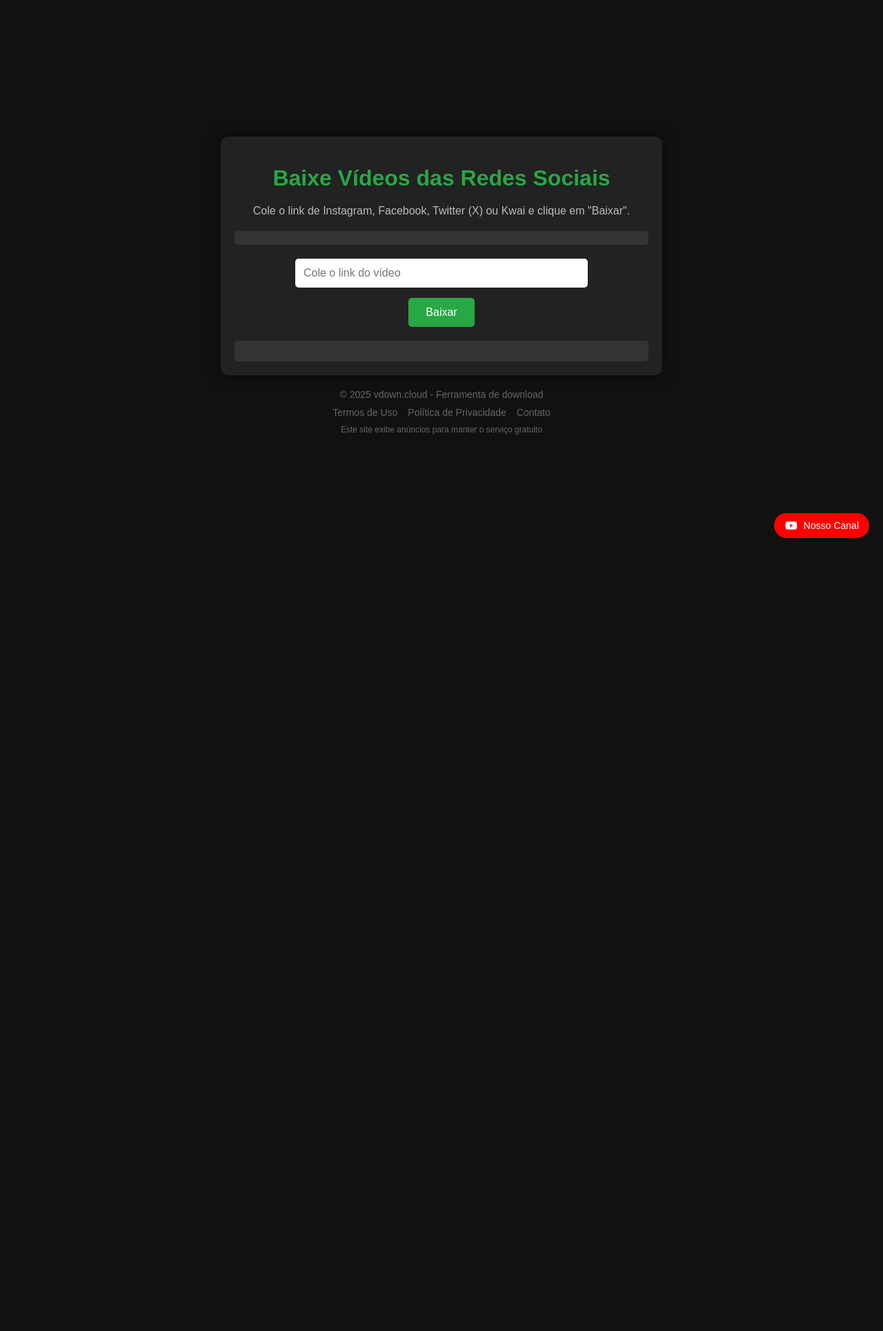
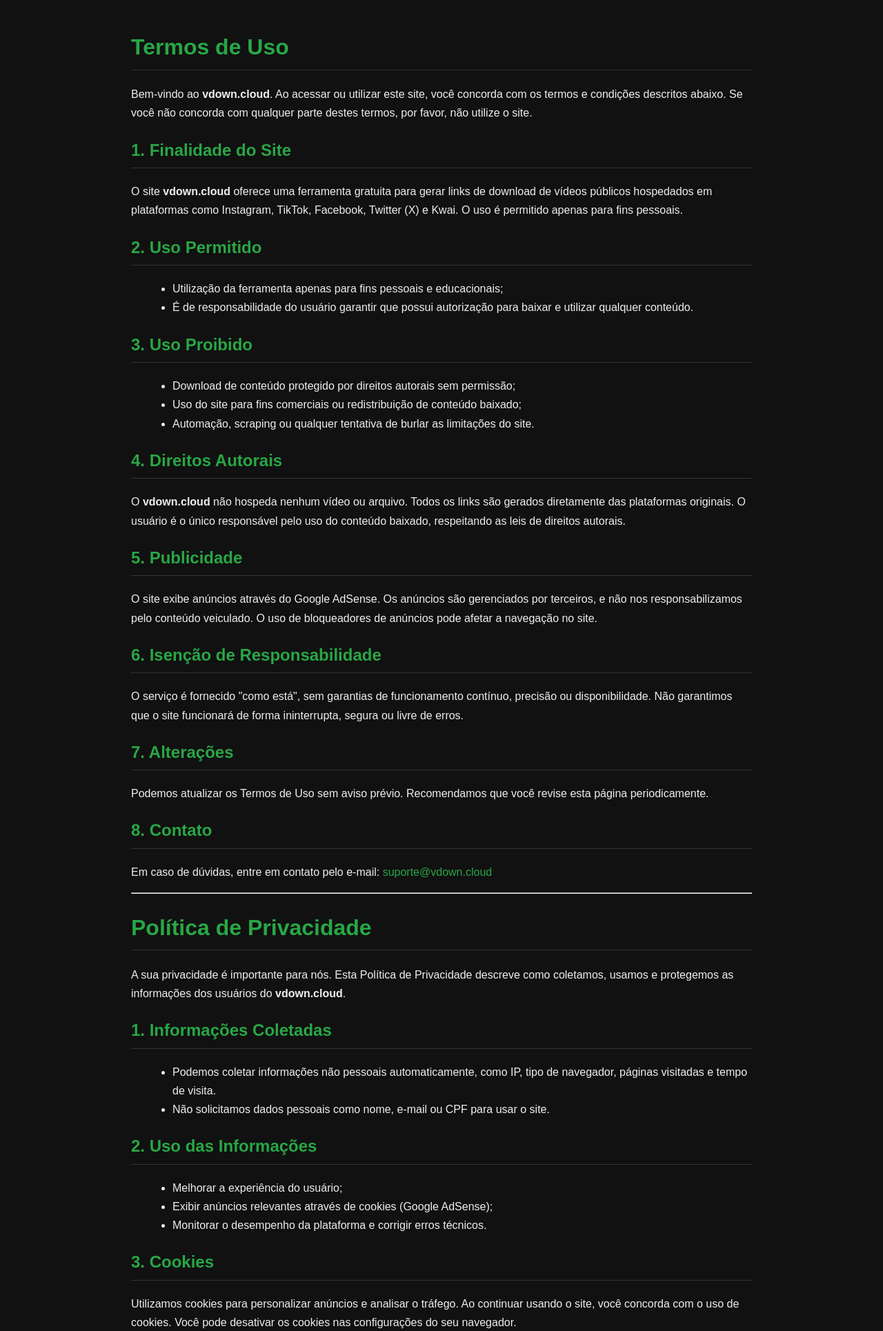
Before and after one commit to vdownyu/vdown04, a Flask app: page / in a window 1280 px wide. Shown: the top 1930 px of the page at 69% size. Before the commit the page ends 780 px from the top, so only its background shows below. Run offline with Flask 3, Linux system fonts and the light colour scheme.

Commit message:
Update index.html

```diff
--- a/vdown_link_direto/templates/index.html
+++ b/vdown_link_direto/templates/index.html
@@ -1,224 +1,120 @@
 <!DOCTYPE html>
 <html lang="pt-br">
 <head>
-    <meta charset="UTF-8">
-    <meta name="viewport" content="width=device-width, initial-scale=1.0">
-    <title>Baixar Vídeos das Redes Sociais</title>
-    <meta name="description" content="Baixe vídeos de Instagram, Facebook, Twitter (X) e Kwai em alta qualidade, direto no seu computador.">
-    <meta name="author" content="Gabriel">
-    <meta name="google-adsense-account" content="ca-pub-1002217629499561">
+  <meta charset="UTF-8" />
+  <meta name="viewport" content="width=device-width, initial-scale=1.0"/>
+  <title>Termos de Uso e Política de Privacidade - vdown.cloud</title>
+  <meta name="description" content="Leia os Termos de Uso e a Política de Privacidade do site vdown.cloud. Garantimos transparência e responsabilidade no uso da plataforma.">
   <link rel="icon" href="/static/favicon.ico" type="image/x-icon">
-
-    <!-- Código AdSense -->
-    <script async src="https://pagead2.googlesyndication.com/pagead/js/adsbygoogle.js?client=ca-pub-1002217629499561" crossorigin="anonymous"></script>
   <style>
     body {
       font-family: Arial, sans-serif;
       background-color: #111;
       color: #eee;
-            text-align: center;
       padding: 20px;
-            margin: 0;
-            min-height: 100vh;
-            display: flex;
-            flex-direction: column;
-            align-items: center;
-            justify-content: center;
-            position: relative;
+      max-width: 900px;
+      margin: auto;
+      line-height: 1.7;
     }
-        .container {
-            max-width: 600px;
-            width: 100%;
-            padding: 20px;
-            background-color: #222;
-            border-radius: 10px;
-            box-shadow: 0 0 20px rgba(0,0,0,0.5);
+    h1, h2 {
+      color: #28a745;
+      border-bottom: 1px solid #333;
+      padding-bottom: 5px;
     }
-        h1 {
-            color: #28a745;
-            margin-bottom: 20px;
-        }
-        p.lead {
-            margin-top: 0;
-            color: #bbb;
-        }
-        input {
-            padding: 12px;
-            font-size: 16px;
-            width: 80%;
-            max-width: 400px;
-            border: none;
-            border-radius: 5px;
-            margin-bottom: 15px;
-        }
-        button {
-            padding: 12px 25px;
-            font-size: 16px;
-            background-color: #28a745;
-            color: white;
-            border: none;
-            border-radius: 5px;
-            cursor: pointer;
-            transition: background-color 0.3s;
-        }
-        button:hover {
-            background-color: #218838;
-        }
-        #result {
-            margin-top: 20px;
-            padding: 15px;
-            border-radius: 5px;
-            background-color: #333;
-            word-break: break-word;
-        }
-        #result a {
+    a {
       color: #28a745;
       text-decoration: none;
-            font-weight: bold;
     }
-        .error {
-            color: #dc3545;
+    a:hover {
+      text-decoration: underline;
+    }
+    ul {
+      margin-left: 20px;
     }
     footer {
-            margin-top: 20px;
-            color: #666;
-            font-size: 14px;
-            text-align: center;
-        }
-        .footer-links {
-            display: flex;
-            justify-content: center;
-            gap: 15px;
-            margin-top: 10px;
-        }
-        .footer-links a {
-            color: #666;
-            text-decoration: none;
-            transition: color 0.3s;
-        }
-        .footer-links a:hover {
-            color: #28a745;
-        }
-        .ad-container {
-            margin: 20px 0;
-            padding: 10px;
-            background-color: #333;
-            border-radius: 5px;
-        }
-        .youtube-channel {
-            position: fixed;
-            bottom: 20px;
-            right: 20px;
-            background-color: #ff0000;
-            color: white;
-            padding: 8px 15px;
-            border-radius: 20px;
-            font-size: 14px;
-            text-decoration: none;
-            display: flex;
-            align-items: center;
-            gap: 8px;
-            transition: transform 0.3s, background-color 0.3s;
-            z-index: 1000;
-        }
-        .youtube-channel:hover {
-            background-color: #cc0000;
-            transform: scale(1.05);
-        }
-        .youtube-icon {
-            width: 20px;
-            height: 20px;
+      margin-top: 40px;
+      font-size: 0.9em;
+      color: #aaa;
     }
   </style>
 </head>
 <body>
-    <div class="container">
-        <h1>Baixe Vídeos das Redes Sociais</h1>
-        <p class="lead">Cole o link de Instagram, Facebook, Twitter (X) ou Kwai e clique em "Baixar".</p>
 
-        <!-- Container para anúncios -->
-        <div class="ad-container">
-            <ins class="adsbygoogle"
-                 style="display:block"
-                 data-ad-client="ca-pub-1002217629499561"
-                 data-ad-slot="1234567890"></ins>
-            <script>
-                 (adsbygoogle = window.adsbygoogle || []).push({});
-            </script>
-        </div>
+  <h1>Termos de Uso</h1>
 
-        <input type="text" id="videoUrl" placeholder="Cole o link do vídeo">
-        <div style="margin-bottom:10px;">
-            <button onclick="baixar()">Baixar</button>
-        </div>
-        <div id="result"></div>
-    </div>
+  <p>Bem-vindo ao <strong>vdown.cloud</strong>. Ao acessar ou utilizar este site, você concorda com os termos e condições descritos abaixo. Se você não concorda com qualquer parte destes termos, por favor, não utilize o site.</p>
 
-    <!-- Link fixo para o canal do YouTube -->
-    <a href="https://www.youtube.com/@MenteCuriosa-yu" class="youtube-channel" target="_blank">
-        <svg class="youtube-icon" viewBox="0 0 24 24">
-            <path fill="currentColor" d="M10,15L15.19,12L10,9V15M21.56,7.17C21.69,7.64 21.78,8.27 21.84,9.07C21.91,9.87 21.94,10.56 21.94,11.16L22,12C22,14.19 21.84,15.8 21.56,16.83C21.31,17.73 20.73,18.31 19.83,18.56C19.36,18.69 18.5,18.78 17.18,18.84C15.88,18.91 14.69,18.94 13.59,18.94L12,19C7.81,19 5.2,18.84 4.17,18.56C3.27,18.31 2.69,17.73 2.44,16.83C2.31,16.36 2.22,15.73 2.16,14.93C2.09,14.13 2.06,13.44 2.06,12.84L2,12C2,9.81 2.16,8.2 2.44,7.17C2.69,6.27 3.27,5.69 4.17,5.44C4.64,5.31 5.5,5.22 6.82,5.16C8.12,5.09 9.31,5.06 10.41,5.06L12,5C16.19,5 18.8,5.16 19.83,5.44C20.73,5.69 21.31,6.27 21.56,7.17Z"/>
-        </svg>
-        Nosso Canal
-    </a>
+  <h2>1. Finalidade do Site</h2>
+  <p>O site <strong>vdown.cloud</strong> oferece uma ferramenta gratuita para gerar links de download de vídeos públicos hospedados em plataformas como Instagram, TikTok, Facebook, Twitter (X) e Kwai. O uso é permitido apenas para fins pessoais.</p>
+
+  <h2>2. Uso Permitido</h2>
+  <ul>
+    <li>Utilização da ferramenta apenas para fins pessoais e educacionais;</li>
+    <li>É de responsabilidade do usuário garantir que possui autorização para baixar e utilizar qualquer conteúdo.</li>
+  </ul>
+
+  <h2>3. Uso Proibido</h2>
+  <ul>
+    <li>Download de conteúdo protegido por direitos autorais sem permissão;</li>
+    <li>Uso do site para fins comerciais ou redistribuição de conteúdo baixado;</li>
+    <li>Automação, scraping ou qualquer tentativa de burlar as limitações do site.</li>
+  </ul>
+
+  <h2>4. Direitos Autorais</h2>
+  <p>O <strong>vdown.cloud</strong> não hospeda nenhum vídeo ou arquivo. Todos os links são gerados diretamente das plataformas originais. O usuário é o único responsável pelo uso do conteúdo baixado, respeitando as leis de direitos autorais.</p>
+
+  <h2>5. Publicidade</h2>
+  <p>O site exibe anúncios através do Google AdSense. Os anúncios são gerenciados por terceiros, e não nos responsabilizamos pelo conteúdo veiculado. O uso de bloqueadores de anúncios pode afetar a navegação no site.</p>
+
+  <h2>6. Isenção de Responsabilidade</h2>
+  <p>O serviço é fornecido "como está", sem garantias de funcionamento contínuo, precisão ou disponibilidade. Não garantimos que o site funcionará de forma ininterrupta, segura ou livre de erros.</p>
+
+  <h2>7. Alterações</h2>
+  <p>Podemos atualizar os Termos de Uso sem aviso prévio. Recomendamos que você revise esta página periodicamente.</p>
+
+  <h2>8. Contato</h2>
+  <p>Em caso de dúvidas, entre em contato pelo e-mail: <a href="mailto:suporte@vdown.cloud">suporte@vdown.cloud</a></p>
+
+  <hr>
+
+  <h1>Política de Privacidade</h1>
+
+  <p>A sua privacidade é importante para nós. Esta Política de Privacidade descreve como coletamos, usamos e protegemos as informações dos usuários do <strong>vdown.cloud</strong>.</p>
+
+  <h2>1. Informações Coletadas</h2>
+  <ul>
+    <li>Podemos coletar informações não pessoais automaticamente, como IP, tipo de navegador, páginas visitadas e tempo de visita.</li>
+    <li>Não solicitamos dados pessoais como nome, e-mail ou CPF para usar o site.</li>
+  </ul>
+
+  <h2>2. Uso das Informações</h2>
+  <ul>
+    <li>Melhorar a experiência do usuário;</li>
+    <li>Exibir anúncios relevantes através de cookies (Google AdSense);</li>
+    <li>Monitorar o desempenho da plataforma e corrigir erros técnicos.</li>
+  </ul>
+
+  <h2>3. Cookies</h2>
+  <p>Utilizamos cookies para personalizar anúncios e analisar o tráfego. Ao continuar usando o site, você concorda com o uso de cookies. Você pode desativar os cookies nas configurações do seu navegador.</p>
+
+  <h2>4. Compartilhamento de Informações</h2>
+  <p>Não vendemos ou compartilhamos dados pessoais dos usuários com terceiros. Os dados são anônimos e usados apenas para fins estatísticos e publicitários.</p>
+
+  <h2>5. Segurança</h2>
+  <p>Empregamos medidas técnicas e organizacionais para proteger seus dados contra acesso não autorizado, mas não podemos garantir 100% de segurança na internet.</p>
+
+  <h2>6. Links para Terceiros</h2>
+  <p>O site pode conter links para outras plataformas. Não somos responsáveis pelas práticas de privacidade ou conteúdo de sites externos.</p>
+
+  <h2>7. Alterações nesta Política</h2>
+  <p>Reservamo-nos o direito de atualizar esta Política de Privacidade a qualquer momento. Verifique regularmente para se manter informado.</p>
+
+  <h2>8. Contato</h2>
+  <p>Para qualquer dúvida ou solicitação sobre esta política, entre em contato pelo e-mail: <a href="mailto:suporte@vdown.cloud">suporte@vdown.cloud</a></p>
 
   <footer>
-        &copy; 2025 vdown.cloud - Ferramenta de download
-        <div class="footer-links">
-            <a href="/termos-de-uso" target="_blank">Termos de Uso</a>
-            <a href="/politica-de-privacidade" target="_blank">Política de Privacidade</a>
-            <a href="/contato" target="_blank">Contato</a>
-        </div>
-        <p style="margin-top:10px;font-size:12px;">Este site exibe anúncios para manter o serviço gratuito</p>
+    <p>Última atualização: 13 de agosto de 2025 | vdown.cloud &copy; Todos os direitos reservados.</p>
   </footer>
 
-    <script>
-        async function baixar() {
-            const url = document.getElementById("videoUrl").value.trim();
-            const resultDiv = document.getElementById("result");
-
-            if (!url) {
-                resultDiv.innerHTML = '<span class="error">Por favor, insira um URL válido</span>';
-                return;
-            }
-
-            // Verificar se o URL é de uma plataforma permitida
-            const allowedDomains = ['instagram.com', 'facebook.com', 'twitter.com', 'x.com', 'kwai.com'];
-            const domainValid = allowedDomains.some(domain => url.includes(domain));
-
-            if (!domainValid) {
-                resultDiv.innerHTML = '<span class="error">Apenas links de Instagram, Facebook, Twitter/X ou Kwai são permitidos</span>';
-                return;
-            }
-
-            resultDiv.innerHTML = 'Processando...';
-
-            try {
-                const res = await fetch("/download", {
-                    method: "POST",
-                    headers: { "Content-Type": "application/json" },
-                    body: JSON.stringify({ url: url })
-                });
-
-                const data = await res.json();
-
-                if (data.download_url) {
-                    resultDiv.innerHTML = '<a href="' + data.download_url + '" target="_blank">Clique aqui para baixar o vídeo</a>';
-                } else {
-                    const errorMsg = data.error || "Erro desconhecido ao obter link";
-                    resultDiv.innerHTML = '<span class="error">Erro: ' + errorMsg + '</span>';
-                }
-            } catch (error) {
-                resultDiv.innerHTML = '<span class="error">Erro de conexão com o servidor</span>';
-                console.error('Erro:', error);
-            }
-        }
-
-        document.getElementById("videoUrl").addEventListener("keypress", function(event) {
-            if (event.key === "Enter") {
-                baixar();
-            }
-        });
-    </script>
 </body>
 </html>
```
Lines whose indentation alone changed are shown as unchanged.
